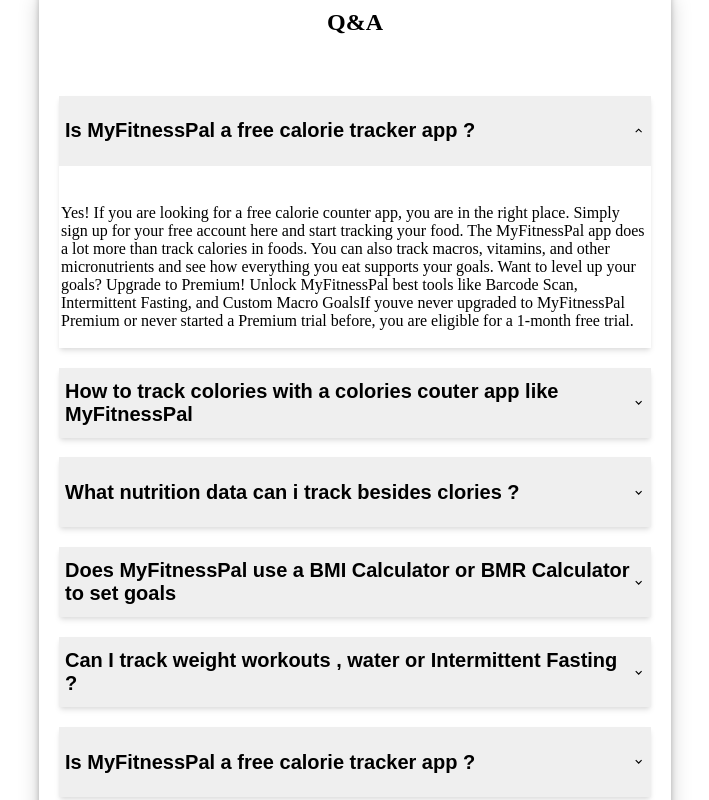
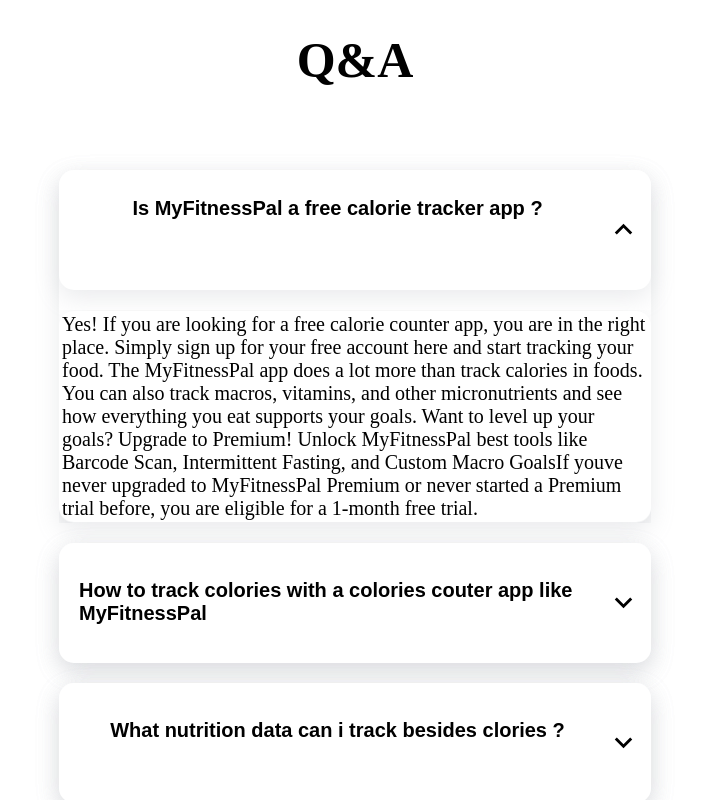
Before and after one commit to Skchouhan753/Debug-Dhara-2345, a React (Vite) app in the folder Frontend/: page / in a window 1280 px wide. Shown: the part 600-1400 px from the top of the page, without its empty margins (285-994 px from the left). Built offline with nearby package versions, Linux system fonts and the light colour scheme; the HTML template or start-up script is replaced by a standard one.

Commit message:
I done with Talk to expert componant

```diff
--- a/Frontend/package.json
+++ b/Frontend/package.json
@@ -10,6 +10,7 @@
     "preview": "vite preview"
   },
   "dependencies": {
+    "@chakra-ui/icons": "^2.1.1",
     "@chakra-ui/react": "^2.8.2",
     "@emotion/react": "^11.11.4",
     "@emotion/styled": "^11.11.0",
--- a/Frontend/src/App.jsx
+++ b/Frontend/src/App.jsx
@@ -1,6 +1,7 @@
 import Footer from "./components/Footer";
 import OurPhilospy from "./components/Homepage/OurPhilospy";
 import QA from "./components/Homepage/QA";
+import TalkWithExpert from "./components/Homepage/TalkWithExpert";
 import Navbar from "./components/Navbar";
 function App() {
   return (
@@ -10,6 +11,7 @@
         <Footer />
          <OurPhilospy/>
         <QA/>
+        <TalkWithExpert/>
       </div>
     </>
   );
--- a/Frontend/src/components/Homepage/QA.css
+++ b/Frontend/src/components/Homepage/QA.css
@@ -1,8 +1,34 @@
-.Question-container{
-    /* border: 2px solid red; */
-box-shadow: rgba(0, 0, 0, 0.19) 0px 10px 20px, rgba(0, 0, 0, 0.23) 0px 6px 6px;}
+
 
 .AccordionItem{
-box-shadow: rgba(0, 0, 0, 0.1) 0px 4px 6px -1px, rgba(0, 0, 0, 0.06) 0px 2px 4px -1px;
-/* border: 1px solid red; */
+border: none;
+    box-shadow: rgba(149, 157, 165, 0.2) 0px 8px 24px;
+    background-color: white;
+    border-radius: 15px;
+
+
 }
+
+
+
+
+.AccordionButton{
+border: none;
+box-shadow: rgba(149, 157, 165, 0.2) 0px 8px 24px;
+background-color: white;
+ border-radius: 15px;
+    padding: 10px;
+}
+
+
+.question-box{
+    height: 100px;
+
+}
+.Panel{
+    border: none;
+        box-shadow: rgba(149, 157, 165, 0.2) 0px 8px 24px;
+        background-color: white;
+        border-radius: 15px;
+
+}
--- a/Frontend/src/components/Homepage/QA.jsx
+++ b/Frontend/src/components/Homepage/QA.jsx
@@ -1,26 +1,43 @@
-import { Accordion, AccordionButton, AccordionIcon, AccordionItem, AccordionPanel, Box, Center, Heading, Text } from '@chakra-ui/react';
-import React from 'react'
-import "../Homepage/QA.css"
+import {
+  Accordion,
+  AccordionButton,
+  AccordionIcon,
+  AccordionItem,
+  AccordionPanel,
+  Box,
+  Center,
+  Heading,
+  Text,
+} from "@chakra-ui/react";
+import "../Homepage/QA.css";
 function QA() {
   return (
     <>
       <Center>
+        <Heading fontSize={"50px"}>Q&A</Heading>
+      </Center>
+
+      <Center>
         <Box width="50%" className="Question-container">
-          <Center>
-            <Heading>Q&A</Heading>
-          </Center>
           <Accordion defaultIndex={[0]} allowMultiple p={20}>
             <AccordionItem className="AccordionItem">
               <h2>
-                <AccordionButton h={70} border={"none"}>
-                  <Box as="span" flex="1" textAlign="left">
+                <AccordionButton className="AccordionButton">
+                  <Box
+                    as="span"
+                    flex="1"
+                    textAlign="left"
+                    className="question-box"
+                  >
+                    <Center>
                       <h2>Is MyFitnessPal a free calorie tracker app ?</h2>
+                    </Center>
                   </Box>
-                  <AccordionIcon />
+                  <AccordionIcon fontSize={"35px"} />
                 </AccordionButton>
               </h2>
-              <AccordionPanel>
-                <Text p={2}>
+              <AccordionPanel className="Panel">
+                <Text p={2} fontSize={"20px"} m={"1px"} gap={"2px"}>
                   Yes! If you are looking for a free calorie counter app, you
                   are in the right place. Simply sign up for your free account
                   here and start tracking your food. The MyFitnessPal app does a
@@ -40,27 +57,42 @@
 
             <AccordionItem className="AccordionItem">
               <h2>
-                <AccordionButton h={70} border={"none"}>
-                  <Box as="span" flex="1" textAlign="left">
-                    <h2>How to track colories with a colories couter app like MyFitnessPal</h2>
+                <AccordionButton
+                  // border={"none"}
+                  className="AccordionButton"
+                >
+                  <Box
+                    as="span"
+                    flex="1"
+                    textAlign="left"
+                    className="question-box"
+                  >
+                    <Center p={"10px"}>
+                      <h2>
+                        How to track colories with a colories couter app like
+                        MyFitnessPal
+                      </h2>
+                    </Center>
                   </Box>
-                  <AccordionIcon />
+                  <AccordionIcon fontSize={"35px"} />
                 </AccordionButton>
               </h2>
-              <AccordionPanel>
-                <Text p={2}>
+              <AccordionPanel className="Panel">
+                <Center>
+                  <Text p={2} fontSize={"20px"} m={"1px"} gap={"2px"}>
                     Yes! If you are looking for a free calorie counter app, you
                     are in the right place. Simply sign up for your free account
-                  here and start tracking your food. The MyFitnessPal app does a
-                  lot more than track calories in foods. You can also track
+                    here and start tracking your food. The MyFitnessPal app does
+                    a lot more than track calories in foods. You can also track
                     macros, vitamins, and other micronutrients and see how
-                  everything you eat supports your goals. Want to level up your
-                  goals? Upgrade to Premium! Unlock MyFitnessPal best tools like
-                  Barcode Scan, Intermittent Fasting, and Custom Macro GoalsIf
-                  youve never upgraded to MyFitnessPal Premium or never started
-                  a Premium trial before, you are eligible for a 1-month free
-                  trial.
+                    everything you eat supports your goals. Want to level up
+                    your goals? Upgrade to Premium! Unlock MyFitnessPal best
+                    tools like Barcode Scan, Intermittent Fasting, and Custom
+                    Macro GoalsIf youve never upgraded to MyFitnessPal Premium
+                    or never started a Premium trial before, you are eligible
+                    for a 1-month free trial.
                   </Text>
+                </Center>
               </AccordionPanel>
             </AccordionItem>
 
@@ -68,15 +100,22 @@
 
             <AccordionItem className="AccordionItem">
               <h2>
-                <AccordionButton h={70} border={"none"}>
-                  <Box as="span" flex="1" textAlign="left">
+                <AccordionButton className="AccordionButton">
+                  <Box
+                    as="span"
+                    flex="1"
+                    textAlign="left"
+                    className="question-box"
+                  >
+                    <Center p={"10px"}>
                       <h2>What nutrition data can i track besides clories ?</h2>
+                    </Center>
                   </Box>
-                  <AccordionIcon />
+                  <AccordionIcon fontSize={"35px"} />
                 </AccordionButton>
               </h2>
-              <AccordionPanel>
-                <Text p={2}>
+              <AccordionPanel className="Panel">
+                <Text p={2} fontSize={"20px"} m={"1px"} gap={"2px"}>
                   Yes! If you are looking for a free calorie counter app, you
                   are in the right place. Simply sign up for your free account
                   here and start tracking your food. The MyFitnessPal app does a
@@ -94,15 +133,25 @@
 
             <AccordionItem className="AccordionItem">
               <h2>
-                <AccordionButton h={70} border={"none"}>
-                  <Box as="span" flex="1" textAlign="left">
-                    <h2> Does MyFitnessPal use a BMI Calculator or BMR Calculator to set goals</h2>
+                <AccordionButton className="AccordionButton">
+                  <Box
+                    as="span"
+                    flex="1"
+                    textAlign="left"
+                    className="question-box"
+                  >
+                    <Center>
+                      <h2>
+                        Does MyFitnessPal use a BMI Calculator or BMR Calculator
+                        to set goals
+                      </h2>
+                    </Center>
                   </Box>
-                  <AccordionIcon />
+                  <AccordionIcon fontSize={"35px"} />
                 </AccordionButton>
               </h2>
-              <AccordionPanel>
-                <Text p={2}>
+              <AccordionPanel className="Panel">
+                <Text p={2} fontSize={"20px"} m={"1px"} gap={"2px"}>
                   Yes! If you are looking for a free calorie counter app, you
                   are in the right place. Simply sign up for your free account
                   here and start tracking your food. The MyFitnessPal app does a
@@ -120,15 +169,25 @@
 
             <AccordionItem className="AccordionItem">
               <h2>
-                <AccordionButton h={70} border={"none"}>
-                  <Box as="span" flex="1" textAlign="left">
-                    <h2>Can I track weight workouts , water or Intermittent Fasting ?</h2>
+                <AccordionButton className="AccordionButton">
+                  <Box
+                    as="span"
+                    flex="1"
+                    textAlign="left"
+                    className="question-box"
+                  >
+                    <Center>
+                      <h2>
+                        Can I track weight workouts , water or Intermittent
+                        Fasting ?
+                      </h2>
+                    </Center>
                   </Box>
-                  <AccordionIcon />
+                  <AccordionIcon fontSize={"35px"} />
                 </AccordionButton>
               </h2>
-              <AccordionPanel>
-                <Text p={2}>
+              <AccordionPanel className="Panel">
+                <Text p={2} fontSize={"20px"} m={"1px"} gap={"2px"}>
                   Yes! If you are looking for a free calorie counter app, you
                   are in the right place. Simply sign up for your free account
                   here and start tracking your food. The MyFitnessPal app does a
@@ -146,15 +205,22 @@
 
             <AccordionItem className="AccordionItem">
               <h2>
-                <AccordionButton h={70} border={"none"}>
-                  <Box as="span" flex="1" textAlign="left">
+                <AccordionButton className="AccordionButton">
+                  <Box
+                    as="span"
+                    flex="1"
+                    textAlign="left"
+                    className="question-box"
+                  >
+                    <Center>
                       <h2>Is MyFitnessPal a free calorie tracker app ?</h2>
+                    </Center>
                   </Box>
-                  <AccordionIcon />
+                  <AccordionIcon fontSize={"35px"} />
                 </AccordionButton>
               </h2>
-              <AccordionPanel>
-                <Text p={2}>
+              <AccordionPanel className="Panel">
+                <Text p={2} fontSize={"20px"} m={"1px"} gap={"2px"}>
                   Yes! If you are looking for a free calorie counter app, you
                   are in the right place. Simply sign up for your free account
                   here and start tracking your food. The MyFitnessPal app does a
@@ -176,4 +242,4 @@
   );
 }
 
-export default QA
+export default QA;
--- /dev/null
+++ b/Frontend/src/components/Homepage/TalkWithExpert.jsx
@@ -0,0 +1,126 @@
+import {
+  Card,
+  CardBody,
+  Center,
+  Divider,
+  Heading,
+  Image,
+  Link,
+  Stack,
+  Text,
+  VStack,
+} from "@chakra-ui/react";
+import { ExternalLinkIcon } from "@chakra-ui/icons";
+import React from "react";
+
+function TalkWithExpert() {
+  return (
+    <div>
+      <Center>
+        <h1>From our experts</h1>
+      </Center>
+
+      <VStack gap={"50px"}>
+        <Center>
+          <Card
+            w={"700px"}
+            boxShadow="rgba(0, 0, 0, 0.1) 0px 0px 5px 0px, rgba(0, 0, 0, 0.1) 0px 0px 1px 0px"
+            p={"10px"}
+            borderRadius={"10px"}
+          >
+            <CardBody>
+              <Image
+                src="https://www.myfitnesspal.com/_next/image?url=https%3A%2F%2Fblog.myfitnesspal.com%2Fwp-content%2Fuploads%2F2016%2F01%2FThingsYoullLearn.jpg&w=1920&q=75"
+                alt="Green double couch with wooden legs"
+                w={"100%"}
+              />
+              <Stack mt="6" spacing="3">
+                <Heading size="md">
+                  11 Things You’ll Learn Using MyFitnessPal
+                </Heading>
+                <Text fontFamily={"sans-serif"} fontSize={"18px"}>
+                  There’s no easier way to track your food, activity, steps,
+                  water, weight and measurements than MyFitnessPal. That’s why
+                  more than 200 million people use the app to to achieve their
+                  health and fitness goals.
+                </Text>
+                <Link href="https://chakra-ui.com" isExternal color={"blue"}>
+                  Read more on MyFitnessPal blog ›<ExternalLinkIcon mx="2px" />
+                </Link>
+              </Stack>
+            </CardBody>
+            <Divider />
+          </Card>
+        </Center>
+
+        <Center>
+          <Card
+            w={"700px"}
+            boxShadow="rgba(0, 0, 0, 0.1) 0px 0px 5px 0px, rgba(0, 0, 0, 0.1) 0px 0px 1px 0px"
+            p={"10px"}
+            borderRadius={"10px"}
+          >
+            <CardBody>
+              <Image
+                src="https://www.myfitnesspal.com/_next/image?url=https%3A%2F%2Fblog.myfitnesspal.com%2Fwp-content%2Fuploads%2F2021%2F01%2FEssential-Guide-to-Food-Logging-featured.jpg&w=1920&q=75"
+                alt="Green double couch with wooden legs"
+                w={"100%"}
+              />
+              <Stack mt="6" spacing="3">
+                <Heading size="md">Essential Guide to Food Logging</Heading>
+                <Text fontFamily={"sans-serif"} fontSize={"18px"}>
+                  Whether your goal is to lose weight, build strength, perform
+                  at your peak or improve your overall health, keeping an
+                  accurate food journal of what you eat and drink is essential.
+                  It provides valuable insight into your nutrition habits, so
+                  you can see trends and make adjustments as needed.
+                </Text>
+                <Link href="https://chakra-ui.com" isExternal color={"blue"}>
+                  Read more on MyFitnessPal blog ›<ExternalLinkIcon mx="2px" />
+                </Link>
+              </Stack>
+            </CardBody>
+            <Divider />
+          </Card>
+        </Center>
+
+        <Center>
+          <Card
+            w={"700px"}
+            boxShadow="rgba(0, 0, 0, 0.1) 0px 0px 5px 0px, rgba(0, 0, 0, 0.1) 0px 0px 1px 0px"
+            p={"10px"}
+            borderRadius={"10px"}
+          >
+            <CardBody w={"100%"}>
+              <Image
+                src="https://www.myfitnesspal.com/_next/image?url=https%3A%2F%2Fblog.myfitnesspal.com%2Fwp-content%2Fuploads%2F2017%2F12%2FEssential-Guide-to-Healthy-Eating-2.png&w=1920&q=75"
+                alt="Green double couch with wooden legs"
+                w={"100%"}
+              />
+              <Stack mt="6" spacing="3">
+                <Heading size="md">Essential Guide to Healthy Eating</Heading>
+                <Text fontFamily={"sans-serif"} fontSize={"18px"}>
+                  When you start learning more about nutrition, it can seem
+                  overwhelming. For people who are interested, there is
+                  definitely a lot to learn and explore, but, in the end, basic
+                  nutrition is quite simple. It’s so simple, in fact, that we
+                  know you can eat better by focusing on these eight things.
+                </Text>
+                <Link
+                  href="https://blog.myfitnesspal.com/essential-guide-to-healthy-eating/?_gl=1*4vebe0*_ga*MTU3NDM4MDk3OC4xNzExNjkzNjkx*_ga_VG80VV73C6*MTcxMTczMDgzMi43LjEuMTcxMTczMDg2Ny4wLjAuMA.."
+                  isExternal
+                  color={"blue"}
+                >
+                  Read more on MyFitnessPal blog ›<ExternalLinkIcon mx="2px" />
+                </Link>
+              </Stack>
+            </CardBody>
+            <Divider />
+          </Card>
+        </Center>
+      </VStack>
+    </div>
+  );
+}
+
+export default TalkWithExpert;
```
Also changed, not shown: Frontend/src/components/Homepage/TalkWithExpert.css (added), 1 other file (tests, documents, lock files or other folders). Lines whose indentation alone changed are shown as unchanged.
